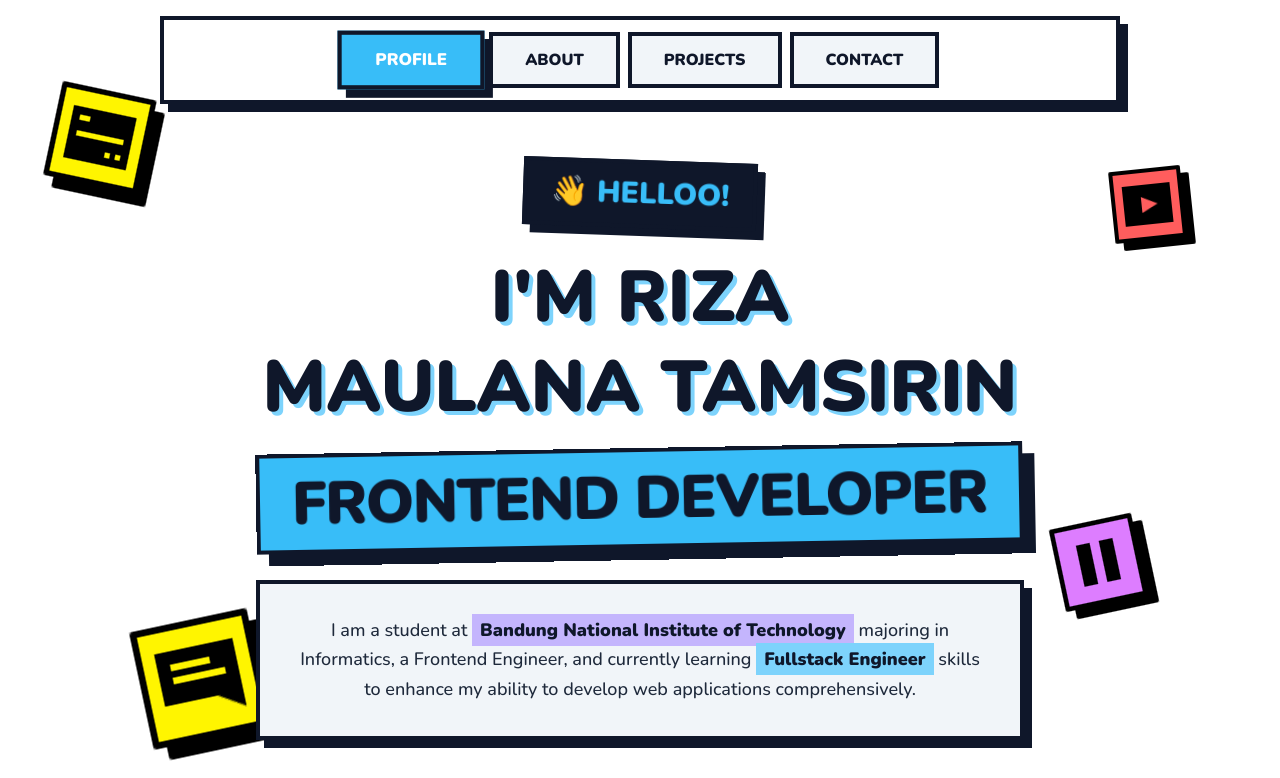
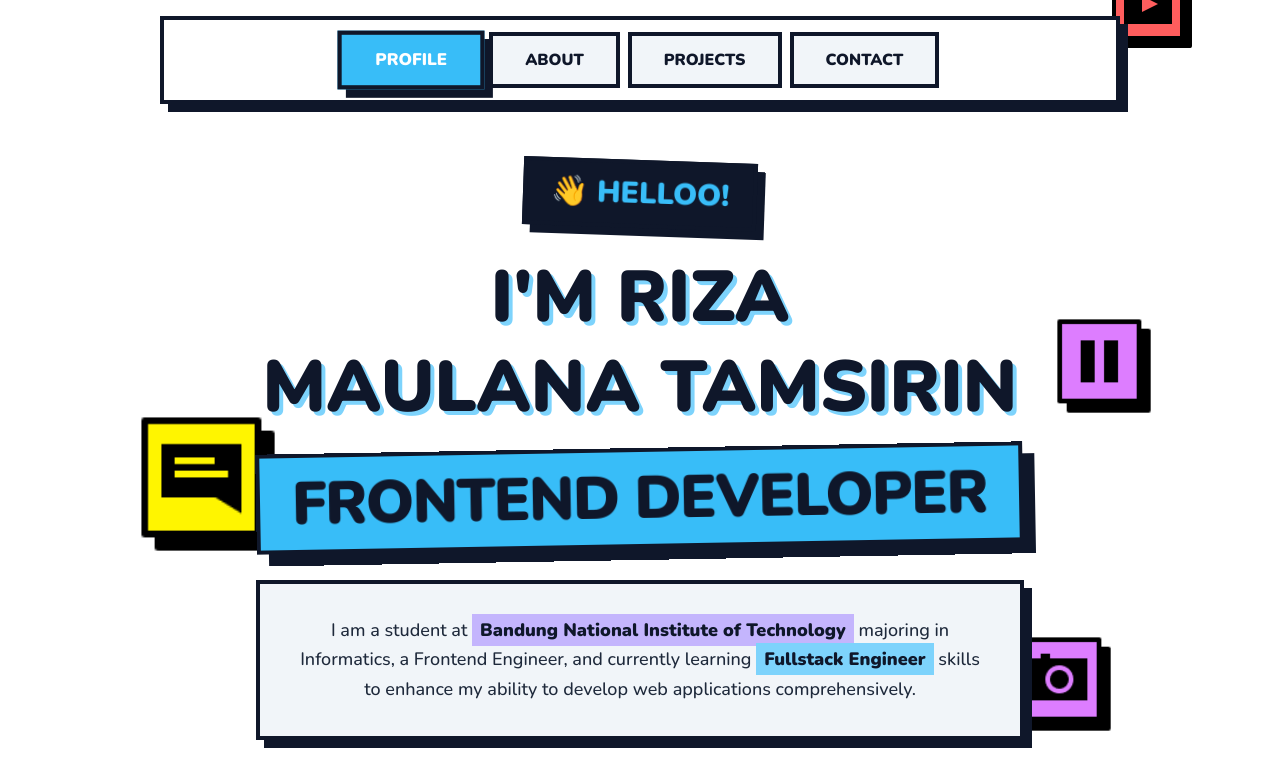
Before and after one commit to Notnoir/web-profile-next, a Next.js app: page / in a window 1280 px wide. Shown: the top 778 px of the page. Built offline with nearby package versions, Linux system fonts and the light colour scheme.

Commit message:
update design

```diff
--- a/components/ClientProfile.tsx
+++ b/components/ClientProfile.tsx
@@ -2,8 +2,6 @@
 
 import React, { useState, useEffect } from "react";
 import { Project } from "@/types/project";
-import LoadingScreen from "./LoadingScreen";
-import { useLoading } from "@/hooks/useLoading";
 
 interface ClientProfileProps {
   projects: Project[];
@@ -13,7 +11,6 @@ export default function ClientProfile({ projects }: ClientProfileProps) {
   const [showBackToTop, setShowBackToTop] = useState(false);
   const [activeSection, setActiveSection] = useState("profile");
   const [isMobileMenuOpen, setIsMobileMenuOpen] = useState(false);
-  const isLoading = useLoading(3000); // 3 seconds loading time
 
   // Remove the unused projects parameter since it's only needed for props type checking
   // The projects data is managed by the parent component
@@ -50,11 +47,6 @@ export default function ClientProfile({ projects }: ClientProfileProps) {
     window.addEventListener("scroll", handleScroll);
     return () => window.removeEventListener("scroll", handleScroll);
   }, []);
-
-  // Show loading screen
-  if (isLoading) {
-    return <LoadingScreen />;
-  }
 
   const scrollToSection = (
     e: React.MouseEvent<HTMLAnchorElement>,
--- a/components/sections/ProfileSection.tsx
+++ b/components/sections/ProfileSection.tsx
@@ -1,10 +1,19 @@
 "use client";
 
-import React from "react";
+import React, { useEffect, useRef } from "react";
 import Image from "next/image";
 import { useRevealOnScroll } from "@/hooks/useAnimations";
+import { gsap } from "gsap";
+import { ScrollTrigger } from "gsap/ScrollTrigger";
+
+// Register ScrollTrigger plugin
+gsap.registerPlugin(ScrollTrigger);
 
 export default function ProfileSection() {
+  const iconRefs = useRef<(HTMLDivElement | null)[]>([]);
+  const sectionRef = useRef<HTMLElement>(null);
+  const contentRef = useRef<HTMLDivElement>(null);
+
   const { ref: greetingRef, isVisible: greetingVisible } = useRevealOnScroll(
     0.1,
     0
@@ -20,15 +29,101 @@ export default function ProfileSection() {
     800
   );
 
+  useEffect(() => {
+    // Animasi ikon-ikon background saat pertama kali load
+    const icons = iconRefs.current.filter(Boolean);
+
+    if (icons.length > 0) {
+      gsap.fromTo(
+        icons,
+        {
+          y: -200,
+          opacity: 0,
+          rotation: 0,
+        },
+        {
+          y: 0,
+          opacity: 1,
+          rotation: (index) => {
+            // Kembalikan rotasi sesuai dengan class masing-masing
+            const rotations = [12, -6, -12, -12, -12];
+            return rotations[index] || 0;
+          },
+          duration: 1.2,
+          ease: "power3.out",
+          stagger: 0.15,
+          delay: 0.3,
+        }
+      );
+
+      // GSAP ScrollTrigger: Parallax effect untuk ikon-ikon
+      icons.forEach((icon, index) => {
+        const speed = [0.3, 0.5, 0.4, 0.6, 0.35][index]; // Kecepatan berbeda untuk tiap ikon
+
+        gsap.to(icon, {
+          y: () => -100 * speed,
+          ease: "none",
+          scrollTrigger: {
+            trigger: sectionRef.current,
+            start: "top top",
+            end: "bottom top",
+            scrub: 1,
+          },
+        });
+
+        // Rotasi tambahan saat scroll
+        gsap.to(icon, {
+          rotation: (index) => {
+            const baseRotations = [12, -6, -12, -12, -12];
+            return baseRotations[index] + (index % 2 === 0 ? 15 : -15);
+          },
+          ease: "none",
+          scrollTrigger: {
+            trigger: sectionRef.current,
+            start: "top top",
+            end: "bottom top",
+            scrub: 2,
+          },
+        });
+      });
+    }
+
+    // GSAP ScrollTrigger: Fade out content saat scroll
+    if (contentRef.current) {
+      gsap.to(contentRef.current, {
+        opacity: 0,
+        y: -50,
+        ease: "power2.in",
+        scrollTrigger: {
+          trigger: sectionRef.current,
+          start: "top top",
+          end: "bottom top",
+          scrub: 1,
+        },
+      });
+    }
+
+    // Cleanup
+    return () => {
+      ScrollTrigger.getAll().forEach((trigger) => trigger.kill());
+    };
+  }, []);
+
   return (
     <section
+      ref={sectionRef}
       id="profile"
       className="min-h-screen bg-white relative overflow-hidden py-12 sm:py-16 lg:py-20"
     >
       {/* Neo Brutalism Icons Background - Hidden on Mobile */}
       <div className="hidden sm:block absolute inset-0 overflow-hidden pointer-events-none">
         {/* CreditCard Icon - Top Left */}
-        <div className="absolute top-20 left-10 w-32 h-32 rotate-12">
+        <div
+          ref={(el) => {
+            iconRefs.current[0] = el;
+          }}
+          className="absolute top-20 left-10 w-32 h-32 rotate-12"
+        >
           <Image
             src="/icons/CreditCard.png"
             alt="Credit Card"
@@ -39,7 +134,12 @@ export default function ProfileSection() {
         </div>
 
         {/* Folder Icon - Top Right */}
-        <div className="absolute top-40 right-20 w-24 h-24 -rotate-6">
+        <div
+          ref={(el) => {
+            iconRefs.current[1] = el;
+          }}
+          className="absolute top-40 right-20 w-24 h-24 -rotate-6"
+        >
           <Image
             src="/icons/Video.png"
             alt="Folder"
@@ -50,7 +150,12 @@ export default function ProfileSection() {
         </div>
 
         {/* Message Icon - Bottom Left */}
-        <div className="absolute bottom-64 left-32 w-40 h-40 -rotate-12">
+        <div
+          ref={(el) => {
+            iconRefs.current[2] = el;
+          }}
+          className="absolute bottom-64 left-32 w-40 h-40 -rotate-12"
+        >
           <Image
             src="/icons/Message.png"
             alt="Message"
@@ -61,7 +166,12 @@ export default function ProfileSection() {
         </div>
 
         {/* Pause Icon - Bottom Right */}
-        <div className="absolute top-1/2 right-30 w-28 h-28 -rotate-12">
+        <div
+          ref={(el) => {
+            iconRefs.current[3] = el;
+          }}
+          className="absolute top-1/2 right-30 w-28 h-28 -rotate-12"
+        >
           <Image
             src="/icons/Pause.png"
             alt="Pause"
@@ -72,7 +182,12 @@ export default function ProfileSection() {
         </div>
 
         {/* Photo Icon - Bottom Right */}
-        <div className="absolute bottom-20 right-40 w-28 h-28 -rotate-12">
+        <div
+          ref={(el) => {
+            iconRefs.current[4] = el;
+          }}
+          className="absolute bottom-20 right-40 w-28 h-28 -rotate-12"
+        >
           <Image
             src="/icons/Photo.png"
             alt="Photo"
@@ -83,7 +198,10 @@ export default function ProfileSection() {
         </div>
       </div>
       <div className="max-w-7xl mx-auto px-4 sm:px-6 lg:px-8 h-full relative z-10">
-        <div className="flex flex-col justify-center items-center min-h-screen py-12 sm:py-16 lg:py-20 gap-8 sm:gap-10 lg:gap-12">
+        <div
+          ref={contentRef}
+          className="flex flex-col justify-center items-center min-h-screen py-12 sm:py-16 lg:py-20 gap-8 sm:gap-10 lg:gap-12"
+        >
           <div className="text-center px-2 sm:px-4">
             {/* Greeting with Neo Brutalism Badge */}
             <div className="inline-block mb-6">
```
